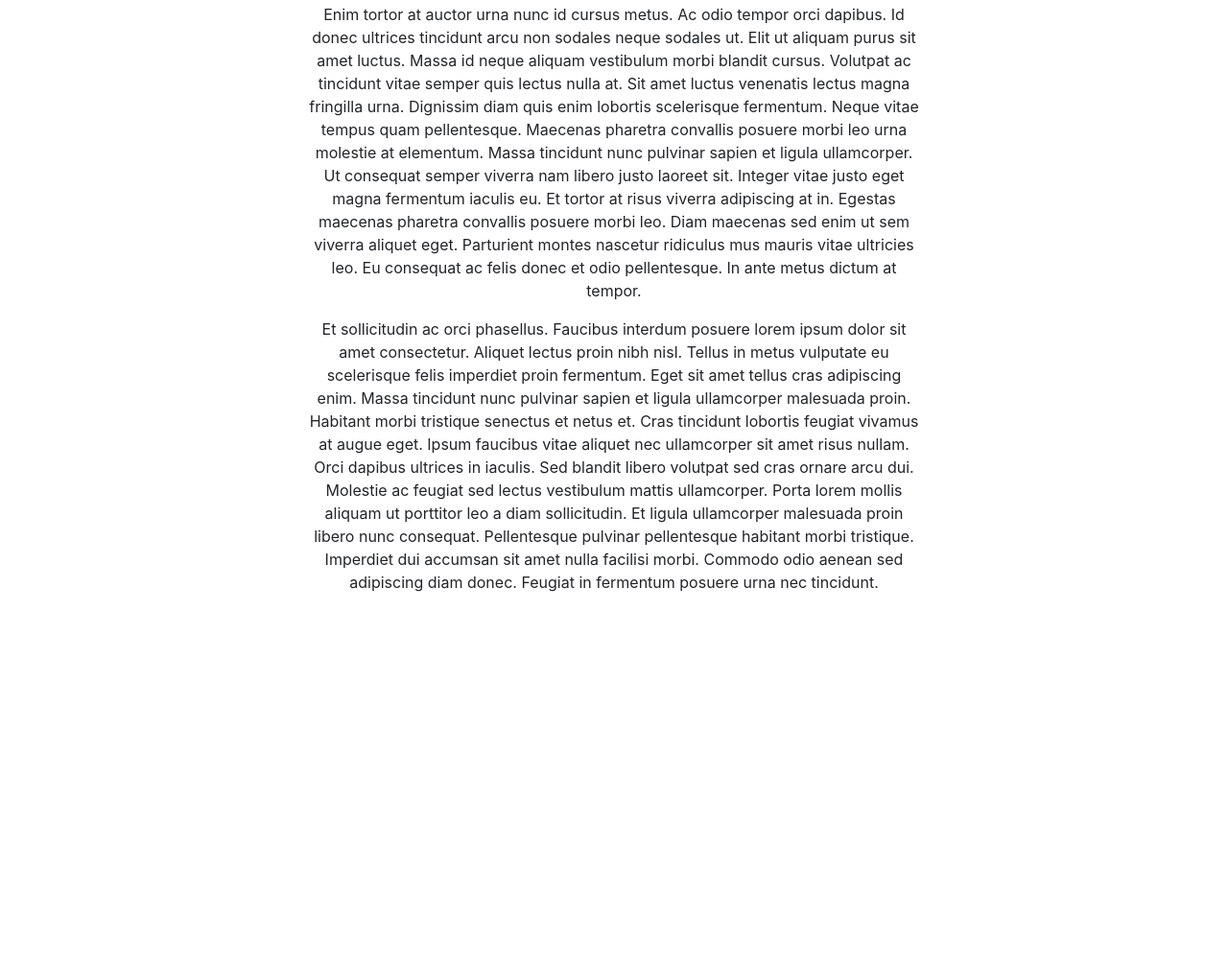
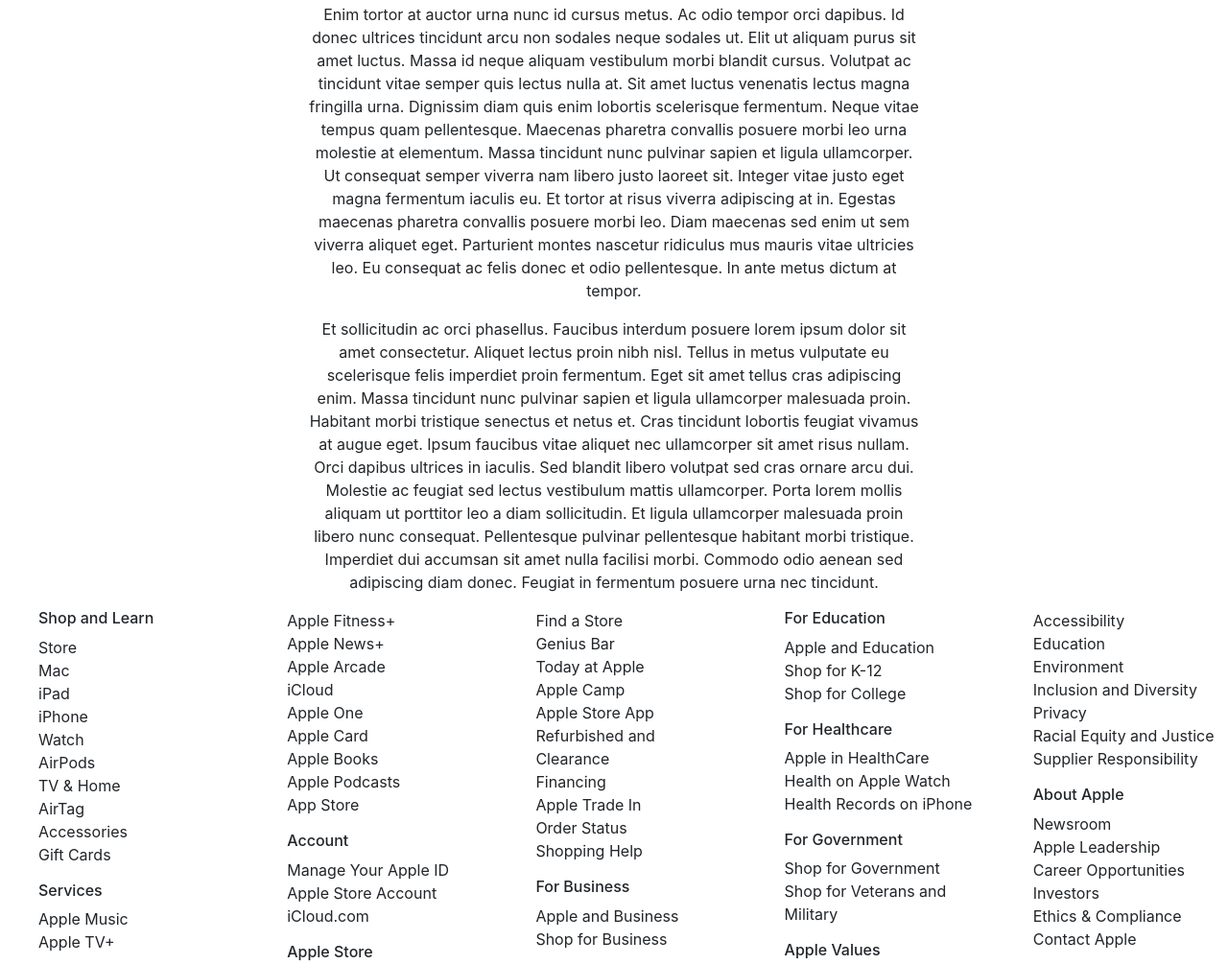
Before and after one commit to importcarcrazy/Activity-3.5.3-Copy-Cat, a plain HTML site: page index.html in a window 1280 px wide. Shown: the part 2815-3820 px from the top of the page at 96% size. Before the commit the page ends 3450 px from the top, so only its background shows below. Drawn offline with nearby package versions, Linux system fonts and the light colour scheme.

Commit message:
Add files via upload
Final Commit unless otherwise instructed.

```diff
--- a/index.html
+++ b/index.html
@@ -58,9 +58,6 @@
   </div>
 
 
-
-
-
   <footer>
     <p> ipsum dolor sit amet, consectetur adipiscing elit, sed do eiusmod tempor incididunt ut labore et dolore magna aliqua. Purus sit amet luctus venenatis lectus magna. Convallis aenean et tortor at. Nunc aliquet bibendum enim facilisis gravida neque convallis. Sem viverra aliquet eget sit amet tellus cras adipiscing enim. Donec ultrices tincidunt arcu non sodales. Mi sit amet mauris commodo quis imperdiet massa. Morbi quis commodo odio aenean. Malesuada proin libero nunc consequat. In massa tempor nec feugiat nisl pretium fusce id. Auctor neque vitae tempus quam. Eget dolor morbi non arcu. Commodo odio aenean sed adipiscing. Tincidunt ornare massa eget egestas purus viverra. Mauris rhoncus aenean vel elit scelerisque. Convallis aenean et tortor at risus viverra adipiscing at in. Tempor orci eu lobortis elementum nibh tellus molestie nunc non.</p>
 
@@ -75,6 +72,96 @@
     <p>Et sollicitudin ac orci phasellus. Faucibus interdum posuere lorem ipsum dolor sit amet consectetur. Aliquet lectus proin nibh nisl. Tellus in metus vulputate eu scelerisque felis imperdiet proin fermentum. Eget sit amet tellus cras adipiscing enim. Massa tincidunt nunc pulvinar sapien et ligula ullamcorper malesuada proin. Habitant morbi tristique senectus et netus et. Cras tincidunt lobortis feugiat vivamus at augue eget. Ipsum faucibus vitae aliquet nec ullamcorper sit amet risus nullam. Orci dapibus ultrices in iaculis. Sed blandit libero volutpat sed cras ornare arcu dui. Molestie ac feugiat sed lectus vestibulum mattis ullamcorper. Porta lorem mollis aliquam ut porttitor leo a diam sollicitudin. Et ligula ullamcorper malesuada proin libero nunc consequat. Pellentesque pulvinar pellentesque habitant morbi tristique. Imperdiet dui accumsan sit amet nulla facilisi morbi. Commodo odio aenean sed adipiscing diam donec. Feugiat in fermentum posuere urna nec tincidunt.</p>
   </footer>
 
+  <div class="bottom-nav">
+    <ul style="list-style-type: none">
+      <h6>Shop and Learn</h6>
+      <li>Store</li>
+      <li>Mac</li>
+      <li>iPad</li>
+      <li>iPhone</li>
+      <li>Watch</li>
+      <li>AirPods</li>
+      <li>TV & Home</li>
+      <li>AirTag</li>
+      <li>Accessories</li>
+     <li>Gift Cards</li>
+    </ul>
+    <ul style="list-style-type: none;">
+      <h6>Services</h6>
+      <li>Apple Music</li>
+      <li>Apple TV+</li>
+      <li>Apple Fitness+</li>
+      <li>Apple News+</li>
+      <li>Apple Arcade</li>
+      <li>iCloud</li>
+      <li>Apple One</li>
+      <li>Apple Card</li>
+      <li>Apple Books</li>
+     <li>Apple Podcasts</li>
+     <li>App Store</li>
+    </ul>
+    <ul style="list-style-type: none;">
+      <h6>Account</h6>
+      <li>Manage Your Apple ID</li>
+      <li>Apple Store Account</li>
+      <li>iCloud.com</li>
+    </ul>
+    <ul style="list-style-type: none;">
+      <h6>Apple Store</h6>
+      <li>Find a Store</li>
+      <li>Genius Bar</li>
+      <li>Today at Apple</li>
+      <li>Apple Camp</li>
+      <li>Apple Store App</li>
+      <li>Refurbished and Clearance</li>
+      <li>Financing</li>
+      <li>Apple Trade In</li>
+      <li>Order Status</li>
+     <li>Shopping Help</li>
+    </ul>
+    <ul style="list-style-type: none;">
+      <h6>For Business</h6>
+      <li>Apple and Business</li>
+      <li>Shop for Business</li>
+    </ul>
+    <ul style="list-style-type: none;">
+      <h6>For Education</h6>
+      <li>Apple and Education</li>
+      <li>Shop for K-12</li>
+      <li>Shop for College</li>
+    </ul>
+    <ul style="list-style-type: none;">
+      <h6>For Healthcare</h6>
+      <li>Apple in HealthCare</li>
+      <li>Health on Apple Watch</li>
+      <li>Health Records on iPhone</li>
+    </ul>
+    <ul style="list-style-type: none;">
+      <h6>For Government</h6>
+      <li>Shop for Government</li>
+      <li>Shop for Veterans and Military</li>
+    </ul>
+    <ul style="list-style-type: none;">
+      <h6>Apple Values</h6>
+      <li>Accessibility</li>
+      <li>Education</li>
+      <li>Environment</li>
+      <li>Inclusion and Diversity</li>
+      <li>Privacy</li>
+      <li>Racial Equity and Justice</li>
+      <li>Supplier Responsibility</li>
+    </ul>
+    <ul style="list-style-type: none;">
+      <h6>About Apple</h6>
+      <li>Newsroom</li>
+      <li>Apple Leadership</li>
+      <li>Career Opportunities</li>
+      <li>Investors</li>
+      <li>Ethics & Compliance</li>
+      <li>Contact Apple</li>
+    </ul>
+  </div>
+
     <!-- Optional JavaScript -->
     <!-- jQuery first, then Popper.js, then Bootstrap JS -->
     <script src="https://code.jquery.com/jquery-3.4.1.slim.min.js" integrity="sha384-J6qa4849blE2+poT4WnyKhv5vZF5SrPo0iEjwBvKU7imGFAV0wwj1yYfoRSJoZ+n" crossorigin="anonymous"></script>
--- a/style.css
+++ b/style.css
@@ -42,3 +42,6 @@ footer {
     margin-left: auto;
     margin-right: auto;
 }
+.bottom-nav {
+    column-count: 5;
+}
```
